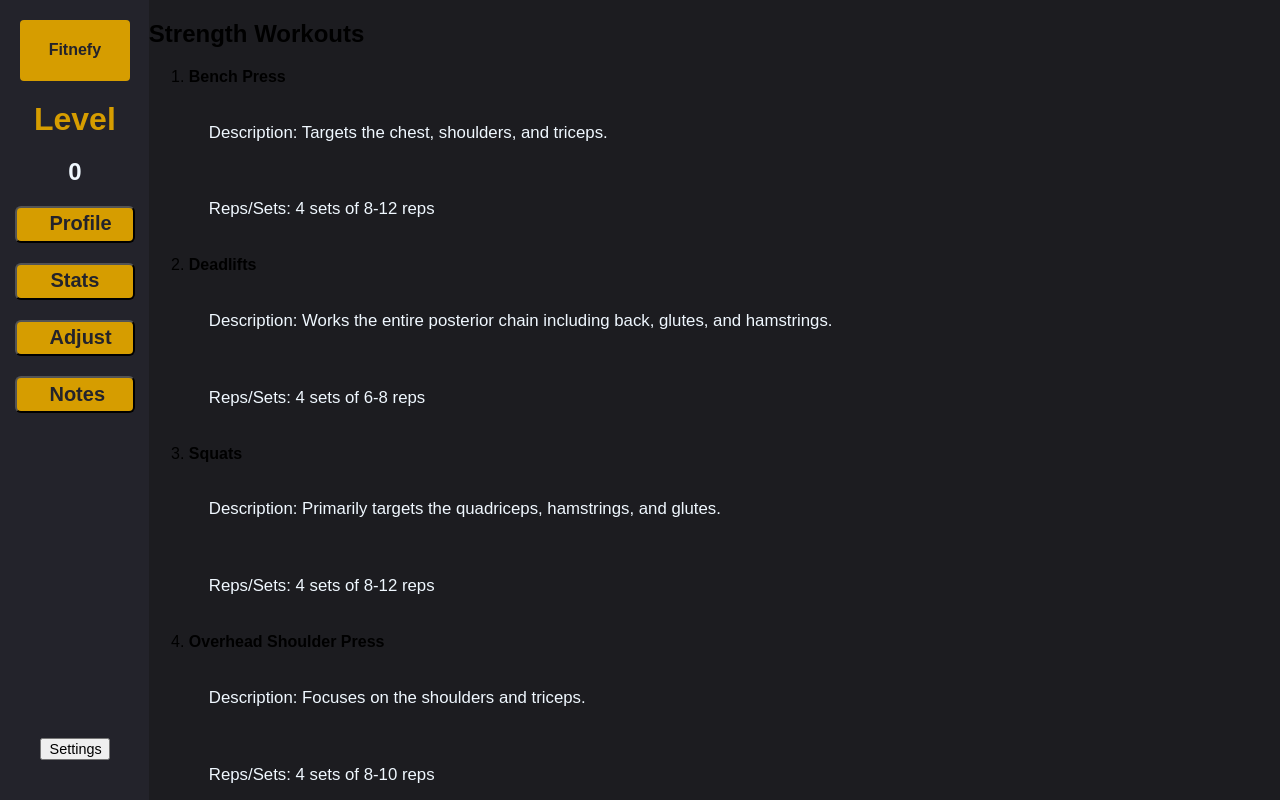
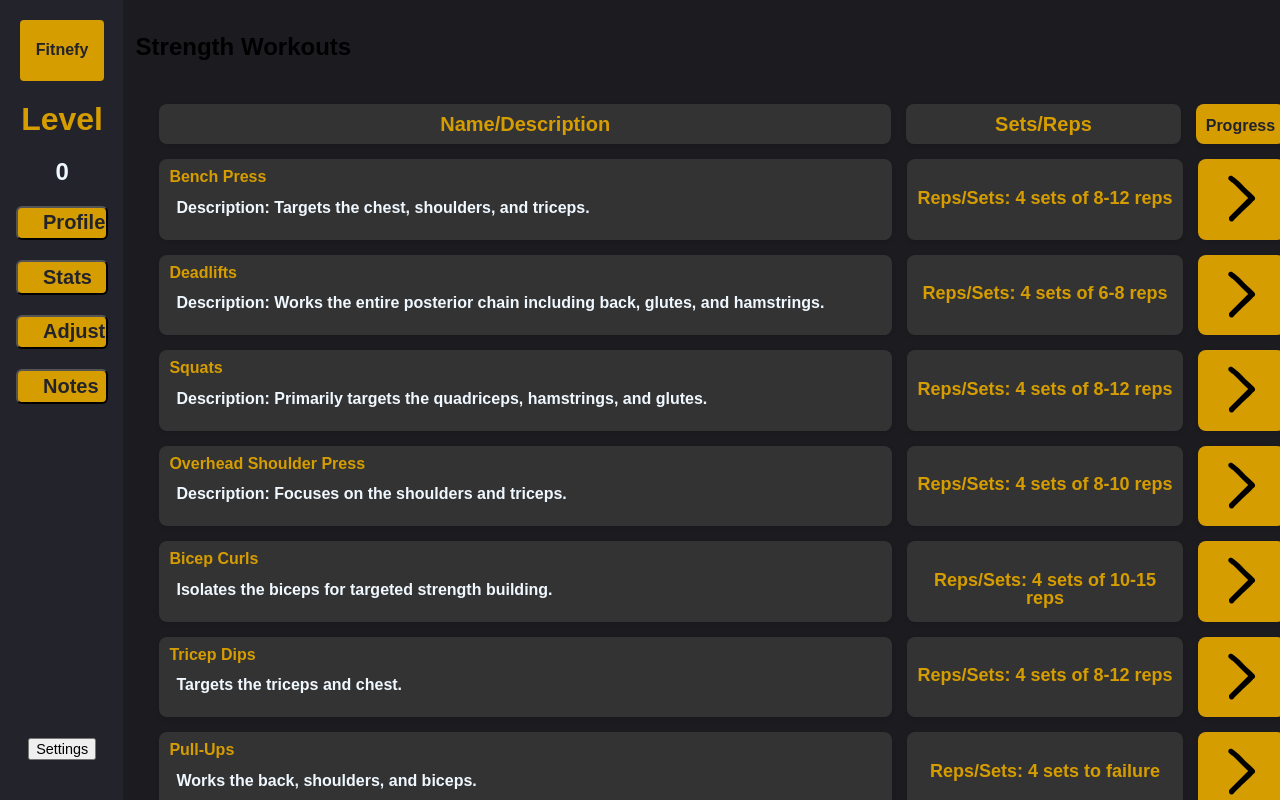
Before and after one commit to Fufutis/Fitnefy-4, a website: page src/html/Stats/Strength.html in a window 1280 px wide. Shown: the top 800 px of the page. Drawn offline with Linux system fonts and the light colour scheme.

Commit message:
an ok checkpoint

```diff
--- a/src/css/style.css
+++ b/src/css/style.css
@@ -13,6 +13,89 @@
 p {
   font-size: 2.1vh;
   color: aliceblue;
+}
+.contentStats {
+  width: 95%;
+  padding: 1%;
+  box-sizing: border-box;
+}
+
+.workouts {
+  padding: 2%;
+  display: flex;
+  flex-wrap: wrap;
+  gap: 15px; /* Space between items */
+  list-style: none; /* Remove default list styling */
+}
+
+.workouts li {
+  flex: 1 1 calc(60% - 20px); /* First column takes 60% with space accounted for the gap */
+  padding: 10px;
+  border-radius: 8px;
+  box-shadow: 0 2px 4px rgba(0, 0, 0, 0.1);
+  background-color: #333333;
+  color: var(--primary-color);
+}
+
+.workouts li:nth-child(3n+2) {
+  flex: 1 1 calc(20% - 20px); /* Second column takes 20% with space accounted for the gap */
+}
+
+.workouts li:nth-child(3n+3) {
+  flex: 1 1 calc(5% - 50px); /* Third column takes 10% with space accounted for the gap */
+  margin-right: 1.5%;
+  padding-top: 1.2%;
+  text-align: center;
+  background-color: var(--primary-color);
+  color: var(--secondary-color) ;
+}
+
+li {
+  padding-left: 1%;
+  padding-top: 1%;
+  font-weight: bolder;
+  border-radius: 20px;
+  line-height: 1; /* Adjusted line height for better readability */
+}
+
+.description {
+  color: aliceblue;
+  padding-top: 2%;
+  padding-bottom: 2%;
+  padding-left: 1%;
+}
+
+.reps {
+  font-size: 2.25vh;
+  text-align: center;
+  padding-top: 7.5%;
+  color: var(--primary-color);
+}
+
+.descinfo {
+  font-size: 2.5vh;
+  display: flex;
+  align-items: center; /* Center vertically */
+  justify-content: center; /* Center horizontally (optional, if needed) */
+  height: 100%; /* Ensure the parent has a defined height */
+  text-align: center;
+  color: var(--primary-color);
+}
+
+.info {
+  font-size: 2.5vh;
+  justify-content: center; /* Center horizontally (optional, if needed) */
+  height: 100%; /* Ensure the parent has a defined height */
+  text-align: center;
+  color: var(--primary-color);
+}
+.next {
+  width: 50px; /* Adjust as needed */
+  height: 50px; /* Adjust as needed */
+  background-image: url('../imgs/right-triangle.png'); /* Adjust the path as needed */
+  background-size: contain;
+  background-repeat: no-repeat;
+  display: inline-block;
 }
 
 .logo {
@@ -104,12 +187,12 @@ body::-webkit-scrollbar-thumb {
 
  .sidebar:hover {
 
-  width: 11.7%; /* increase the width */
+  width: 9.7%; /* increase the width */
   transform: translateX(0);
 }
 
 .sidebar:hover + .content {
-  transform: translateX(6%);
+  transform: translateX(3.8%);
   transition: transform 0.3s ease-in-out;
   /*max-width: 88.7%;*/
 }
--- a/src/html/Stats/Strength.html
+++ b/src/html/Stats/Strength.html
@@ -20,58 +20,118 @@
         <button class="blockbtn"><a href="../Notes.html">Notes</a></button>
         <button id="settings">Settings</button>
     </div>
-    <div class="content">
+    <div class="content contentStats">
         <h2>Strength Workouts</h2>
-        <ol>
+        <ol class="workouts">
+            <li>
+                <strong class="descinfo">Name/Description</strong>
+            </li>
+            <li>
+                <div class="info">Sets/Reps</div>
+            </li>
+            <li>
+                <div>Progress</div>
+            </li>
             <li>
                 <strong>Bench Press</strong>
-                <p>Description: Targets the chest, shoulders, and triceps.</p>
-                <p>Reps/Sets: 4 sets of 8-12 reps</p>
+                <div class="description">Description: Targets the chest, shoulders, and triceps.</div>
+            </li>
+            <li>
+                <div class="reps">Reps/Sets: 4 sets of 8-12 reps</div>
+            </li>
+            <li>
+                <div class="next"></div>
             </li>
             <li>
                 <strong>Deadlifts</strong>
-                <p>Description: Works the entire posterior chain including back, glutes, and hamstrings.</p>
-                <p>Reps/Sets: 4 sets of 6-8 reps</p>
+                <div class="description">Description: Works the entire posterior chain including back, glutes, and
+                    hamstrings.</div>
+            </li>
+            <li>
+                <div class="reps">Reps/Sets: 4 sets of 6-8 reps</div>
+            </li>
+            <li>
+                <div class="next"></div>
             </li>
             <li>
                 <strong>Squats</strong>
-                <p>Description: Primarily targets the quadriceps, hamstrings, and glutes.</p>
-                <p>Reps/Sets: 4 sets of 8-12 reps</p>
+                <div class="description">Description: Primarily targets the quadriceps, hamstrings, and glutes.</div>
+            </li>
+            <li>
+                <div class="reps">Reps/Sets: 4 sets of 8-12 reps</div>
+            </li>
+            <li>
+                <div class="next"></div>
             </li>
             <li>
                 <strong>Overhead Shoulder Press</strong>
-                <p>Description: Focuses on the shoulders and triceps.</p>
-                <p>Reps/Sets: 4 sets of 8-10 reps</p>
+                <div class="description">Description: Focuses on the shoulders and triceps.</div>
+            </li>
+            <li>
+                <div class="reps">Reps/Sets: 4 sets of 8-10 reps</div>
+            </li>
+            <li>
+                <div class="next"></div>
             </li>
             <li>
                 <strong>Bicep Curls</strong>
-                <p>Description: Isolates the biceps for targeted strength building.</p>
-                <p>Reps/Sets: 4 sets of 10-15 reps</p>
+                <div class="description">Isolates the biceps for targeted strength building.</div>
+            </li>
+            <li>
+                <div class="reps">Reps/Sets: 4 sets of 10-15 reps</div>
+            </li>
+            <li>
+                <div class="next"></div>
             </li>
             <li>
                 <strong>Tricep Dips</strong>
-                <p>Description: Targets the triceps and chest.</p>
-                <p>Reps/Sets: 4 sets of 8-12 reps</p>
+                <div class="description">Targets the triceps and chest.</div>
+            </li>
+            <li>
+                <div class="reps">Reps/Sets: 4 sets of 8-12 reps</div>
+            </li>
+            <li>
+                <div class="next"></div>
             </li>
             <li>
                 <strong>Pull-Ups</strong>
-                <p>Description: Works the back, shoulders, and biceps.</p>
-                <p>Reps/Sets: 4 sets to failure</p>
+                <div class="description">Works the back, shoulders, and biceps.</div>
+            </li>
+            <li>
+                <div class="reps">Reps/Sets: 4 sets to failure</div>
+            </li>
+            <li>
+                <div class="next"></div>
             </li>
             <li>
                 <strong>Leg Press</strong>
-                <p>Description: Focuses on the quadriceps, glutes, and hamstrings.</p>
-                <p>Reps/Sets: 4 sets of 10-12 reps</p>
+                <div class="description">Focuses on the quadriceps, glutes, and hamstrings.</div>
+            </li>
+            <li>
+                <div class="reps">Reps/Sets: 4 sets of 10-12 reps</div>
+            </li>
+            <li>
+                <div class="next"></div>
             </li>
             <li>
                 <strong>Barbell Rows</strong>
-                <p>Description: Targets the back muscles, particularly the lats.</p>
-                <p>Reps/Sets: 4 sets of 8-10 reps</p>
+                <div class="description">Targets the back muscles, particularly the lats.</div>
+            </li>
+            <li>
+                <div class="reps">Reps/Sets: 4 sets of 8-10 reps</div>
+            </li>
+            <li>
+                <div class="next"></div>
             </li>
             <li>
                 <strong>Lunges</strong>
-                <p>Description: Engages the quadriceps, hamstrings, and glutes.</p>
-                <p>Reps/Sets: 4 sets of 10-12 reps per leg</p>
+                <div class="description">Engages the quadriceps, hamstrings, and glutes.</div>
+            </li>
+            <li>
+                <div class="reps">Reps/Sets: 4 sets of 10-12 reps per leg</div>
+            </li>
+            <li>
+                <div class="next"></div>
             </li>
         </ol>
     </div>
```
Also changed, not shown: src/imgs/right-triangle.png (added).
